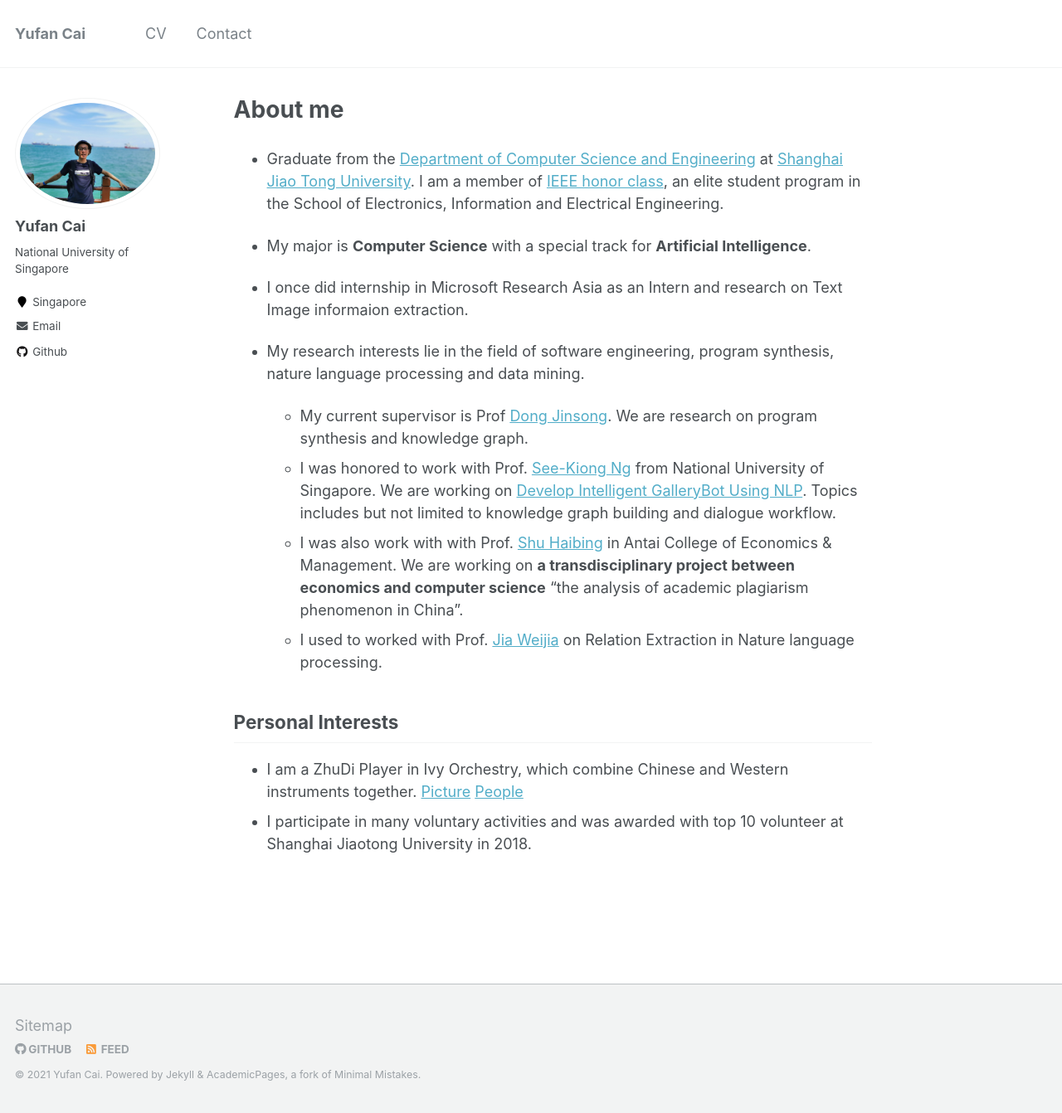
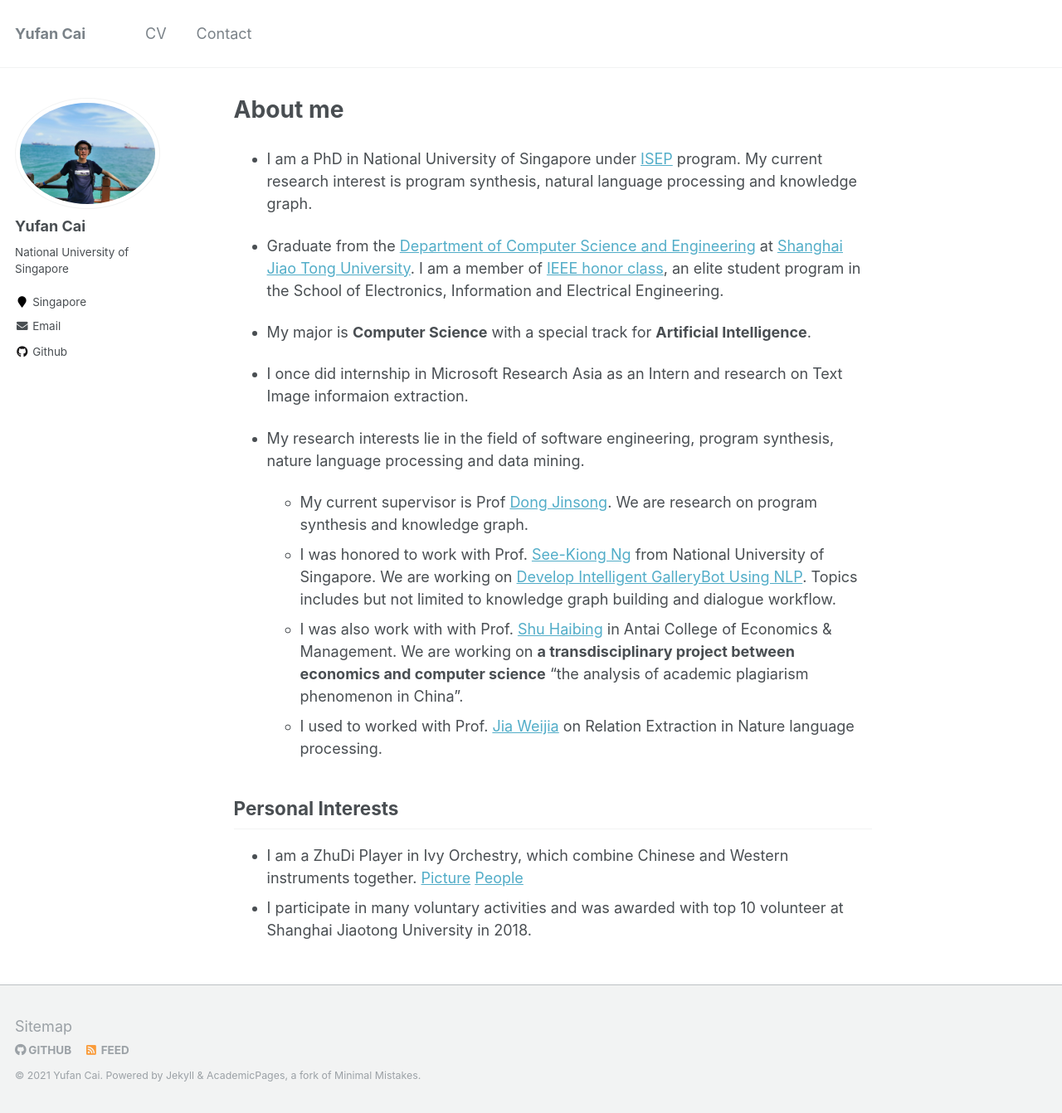
Before and after one commit to CaiYufan-NUS/caiyufan-nus.github.io, a Jekyll site: the page built from _pages/about.md, in a window 1280 px wide and 1342 px high. Shown: the whole window at 83% size. Built offline with Jekyll 4.4.1, drawn with Linux system fonts in a browser that asks for light colours.

Commit message:
test update about.md

```diff
--- a/_pages/about.md
+++ b/_pages/about.md
@@ -7,6 +7,7 @@ redirect_from:
   - /about/
   - /about.html
 ---
+* I am a PhD in National University of Singapore under [ISEP](https://isep.nus.edu.sg/) program. My current research interest is program synthesis, natural language processing and knowledge graph.
 
 * Graduate from the [Department of Computer Science and Engineering](http://www.cs.sjtu.edu.cn/index.aspx) at [Shanghai Jiao Tong University](https://www.sjtu.edu.cn/). I am a member of [IEEE honor class](http://english.seiee.sjtu.edu.cn/english/info/8338.htm), an elite student program in the School of Electronics, Information and Electrical Engineering.
 
```
